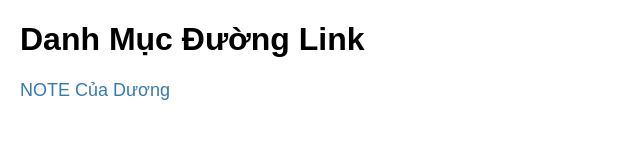
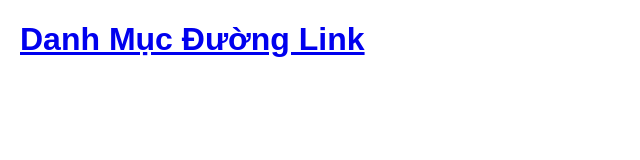
Before and after one commit to jammyduong1/jammyduong1.github.io, a plain HTML site: page index.html in a window 1280 px wide. Shown: the whole page, without its empty margins (0-640 px from the left). Drawn offline with Linux system fonts and the light colour scheme.

Commit message:
Update index.html

```diff
--- a/index.html
+++ b/index.html
@@ -43,9 +43,10 @@
   </script>
 </head>
 <body>
-  <h1>Danh Mục Đường Link</h1>
+<body>
+  <h1><a href="?alias=link1">Danh Mục Đường Link</a></h1>
   <div class="link-item">
-    <a href="?alias=link1">NOTE Của Dương</a>
+    <a href="?alias=link2"></a>
   </div>
   <div class="link-item">
     <a href="?alias=link2"></a>
```
